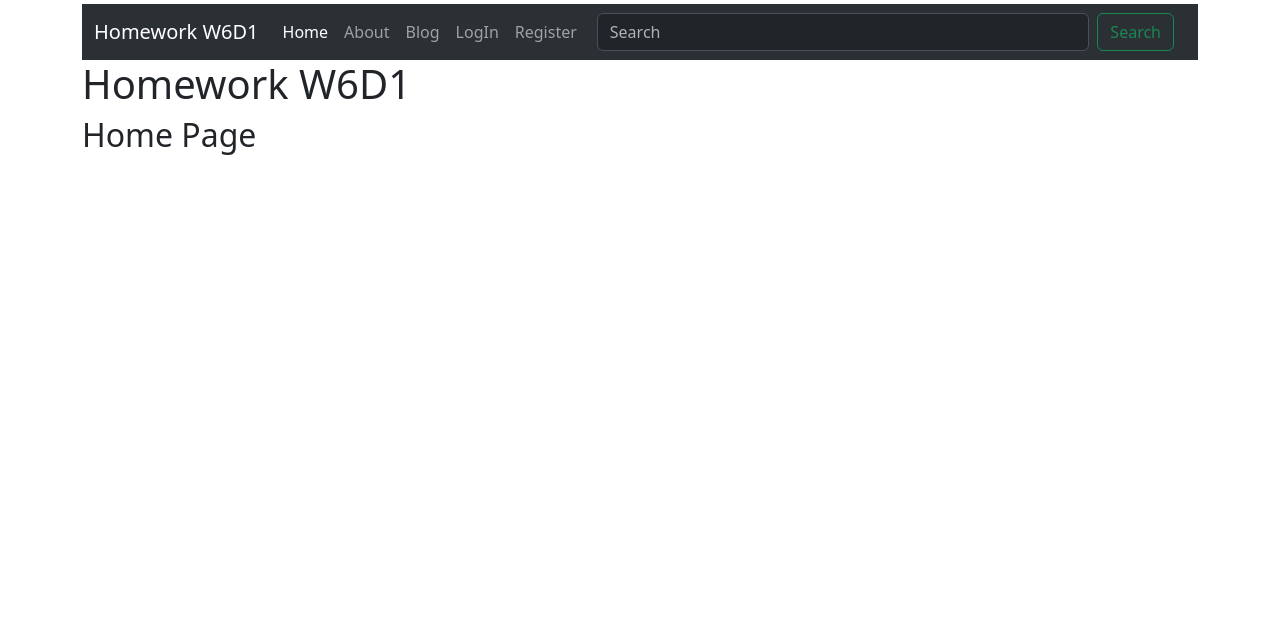
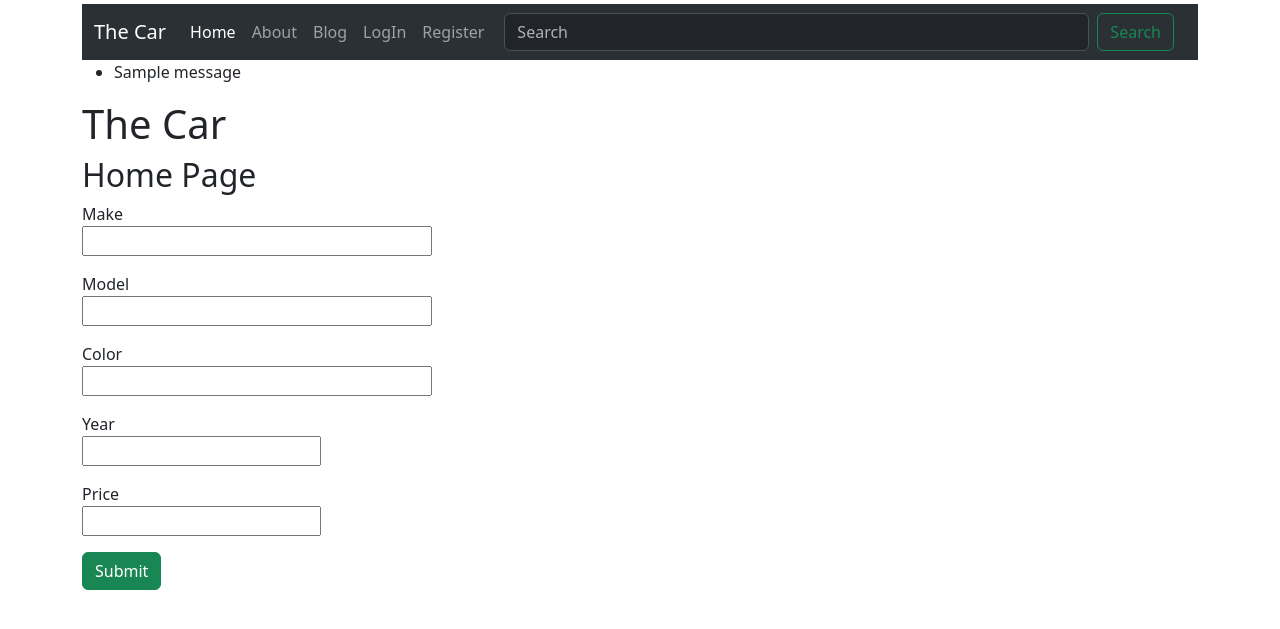
Before and after one commit to FnuAshmika/W6D1-flask, a Flask app: page / in a window 1280 px wide. Shown: the top 629 px of the page. Run offline with Flask 2, Linux system fonts and the light colour scheme; one stand-in notice (Sample message) is shown.

Commit message:
Day 2 Homework changes

```diff
--- a/app/forms.py
+++ b/app/forms.py
@@ -1,10 +1,30 @@
 from flask_wtf import FlaskForm
-from wtforms import StringField, PasswordField, SubmitField
+from wtforms import StringField, PasswordField, SubmitField, TextAreaField, IntegerField, DecimalField
 from wtforms.validators import DataRequired, EqualTo
 
 class RegisterForm(FlaskForm):
+    firstname = StringField('First Name', validators=[DataRequired()])
+    lastname = StringField('Last Name', validators=[DataRequired()])
     username = StringField('Username', validators=[DataRequired()])
     email = StringField('Email', validators=[DataRequired()])
     password = PasswordField('Password', validators=[DataRequired()])
-    confirm_password =PasswordField('Confirm Password', validators=[DataRequired(), EqualTo('password')])
+    confirm_password =PasswordField('Confirm Password', validators=[DataRequired(), EqualTo('password', message='Passwords Must Match!!')])
     submit = SubmitField('Register')
+
+class LoginForm(FlaskForm):
+    email = StringField('Email', validators=[DataRequired()])
+    password = PasswordField('Password', validators=[DataRequired()])
+    submit = SubmitField('Log In')
+
+class BlogForm(FlaskForm):
+    title= StringField('Title', validators=[DataRequired()])
+    blog = TextAreaField('Blog', validators=[DataRequired()])
+    submit = SubmitField('Post')
+
+class CarForm(FlaskForm):
+    make= StringField('Make', validators=[DataRequired()])
+    model = StringField('Model', validators=[DataRequired()])
+    year = IntegerField('Year', validators=[DataRequired()])
+    color = StringField('Color', validators=[DataRequired()])
+    price = DecimalField('Price', validators=[DataRequired()])
+    submit = SubmitField('Submit')
--- a/app/routes.py
+++ b/app/routes.py
@@ -1,10 +1,14 @@
-from flask import render_template
+from flask import render_template, flash, redirect
 from app import app
-from app.forms import RegisterForm
+from app.forms import RegisterForm, LoginForm, BlogForm, CarForm
 
-@app.route('/')
+@app.route('/', methods=['GET', 'POST'])
 def index():
-    return render_template('index.jinja', title='Home')
+    form = CarForm()
+    if form.validate_on_submit():
+        flash(f'Successfully submitted!!')
+        return redirect('/')
+    return render_template('index.jinja', title='Home', car_form=form)
 
 @app.route('/about')
 def about():
@@ -12,13 +16,21 @@ def about():
 
 @app.route('/blog')
 def blog():
-    return render_template('blog.jinja')
+    form = BlogForm()
+    return render_template('blog.jinja', blog_form=form)
 
-@app.route('/login')
+@app.route('/login', methods=['GET', 'POST'])
 def login():
-    return render_template('login.jinja')
+    form = LoginForm()
+    if form.validate_on_submit():
+        flash(f'Successfully logged in!!')
+        return redirect('/')
+    return render_template('login.jinja', login_form = form)
 
-@app.route('/register')
+@app.route('/register', methods=['GET', 'POST'])
 def register():
     form = RegisterForm()
+    if form.validate_on_submit():
+        flash(f'Request to sign-up {form.username} successful!')
+        return redirect('/')
     return render_template('register.jinja', form=form)
--- a/app/templates/base.jinja
+++ b/app/templates/base.jinja
@@ -5,16 +5,25 @@
     <meta http-equiv="X-UA-Compatible" content="IE=edge">
     <meta name="viewport" content="width=device-width, initial-scale=1.0">
     {% if title %}
-    <title>{{ title }} - Homework</title>
+    <title>{{ title }} - The Car</title>
     {% else %}
-    <title>Welcome to My Homework</title>
+    <title>Welcome to The Car's</title>
     {% endif %}
     <link href="https://cdn.jsdelivr.net/npm/bootstrap@5.3.0-alpha1/dist/css/bootstrap.min.css" rel="stylesheet" integrity="sha384-GLhlTQ8iRABdZLl6O3oVMWSktQOp6b7In1Zl3/Jr59b6EGGoI1aFkw7cmDA6j6gD" crossorigin="anonymous">
     <script src="https://cdn.jsdelivr.net/npm/bootstrap@5.3.0-alpha1/dist/js/bootstrap.bundle.min.js" integrity="sha384-w76AqPfDkMBDXo30jS1Sgez6pr3x5MlQ1ZAGC+nuZB+EYdgRZgiwxhTBTkF7CXvN" crossorigin="anonymous"></script>
 </head>
 <body class="container mt-1">
     {% include "navbar.jinja" %}
-    <h1>Homework W6D1</h1>
+    {% with messages = get_flashed_messages() %}
+    {% if messages %}
+    <ul>
+        {% for message in messages %}
+            <li>{{ message }}</li>
+        {% endfor %}
+    </ul>
+    {% endif %}
+    {% endwith %}
+    <h1>The Car</h1>
     {% block content %}
 
     {% endblock %}
--- a/app/templates/index.jinja
+++ b/app/templates/index.jinja
@@ -1,4 +1,44 @@
 {% extends "base.jinja" %}
 {% block content %}
     <h2>Home Page</h2>
+    <form action="" method="post">
+        {{ car_form.hidden_tag() }}
+        <p>
+            {{ car_form.make.label }}<br>
+            {{ car_form.make(size=32) }}
+            {% for error in car_form.make.errors %}
+            <span>{{ error }}</span>
+            {% endfor %}
+        </p>
+        <p>
+           {{ car_form.model.label }}<br>
+            {{ car_form.model(size=32) }}
+            {% for error in car_form.model.errors %}
+            <span>{{ error }}</span>
+            {% endfor %}
+        </p>
+        <p>
+            {{ car_form.color.label }}<br>
+            {{ car_form.color(size=32) }}
+            {% for error in car_form.color.errors %}
+            <span>{{ error }}</span>
+            {% endfor %}
+        </p>
+        <p>
+            {{ car_form.year.label }}<br>
+            {{ car_form.year(size=32) }}
+            {% for error in car_form.year.errors %}
+            <span>{{ error }}</span>
+            {% endfor %}
+        </p>
+
+        <p>
+            {{ car_form.price.label }}<br>
+            {{ car_form.price(size=32) }}
+            {% for error in car_form.price.errors %}
+            <span>{{ error }}</span>
+            {% endfor %}
+        </p>
+        <p>{{ car_form.submit(class='btn btn-success') }}</p>
+    </form>
 {% endblock %}
--- a/app/templates/navbar.jinja
+++ b/app/templates/navbar.jinja
@@ -1,6 +1,6 @@
 <nav class="navbar navbar-expand-lg bg-body-tertiary" class="navbar bg-dark" data-bs-theme="dark">
   <div class="container-fluid">
-    <a class="navbar-brand" href="/">Homework W6D1</a>
+    <a class="navbar-brand" href="/">The Car</a>
     <button class="navbar-toggler" type="button" data-bs-toggle="collapse" data-bs-target="#navbarNavAltMarkup" aria-controls="navbarNavAltMarkup" aria-expanded="false" aria-label="Toggle navigation">
       <span class="navbar-toggler-icon"></span>
     </button>
```
Also changed, not shown: app/templates/blog.jinja (+12 -0 lines), app/templates/login.jinja (+13 -1 lines), app/templates/register.jinja (+34 -8 lines), 1 other file.
